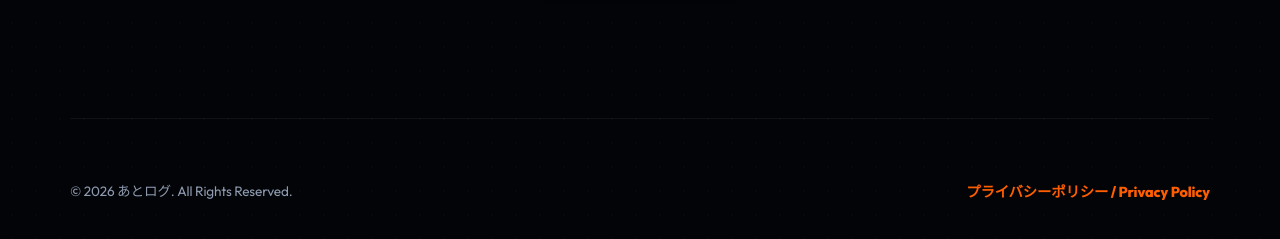
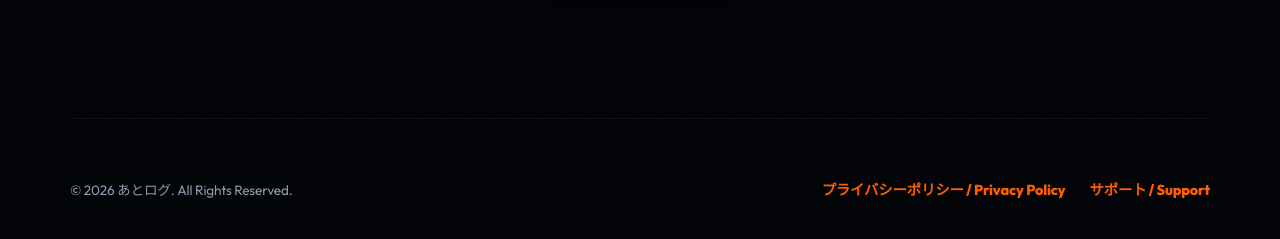
Before and after one commit to soux369/atolog, a plain HTML site: page index.html in a window 1280 px wide. Shown: the part 4669-4908 px from the top of the page. Drawn offline with Linux system fonts and the light colour scheme.

Commit message:
Add Google Forms support link to the footer

```diff
--- a/index.html
+++ b/index.html
@@ -247,8 +247,9 @@
             <div class="footer-info">
                 <p>&copy; 2026 あとログ. All Rights Reserved.</p>
             </div>
-            <div class="footer-links">
+            <div class="footer-links" style="display: flex; gap: 24px; flex-wrap: wrap; justify-content: center;">
                 <a href="privacy.html" class="footer-privacy-link">プライバシーポリシー / Privacy Policy</a>
+                <a href="https://docs.google.com/forms/d/e/1FAIpQLSc5w3t4XtqG7V3mVwvk8U7mFK-iJGW5YQdQvmb0PuOJAYy1Kw/viewform" class="footer-privacy-link" target="_blank" rel="noopener noreferrer">サポート / Support</a>
             </div>
         </div>
     </footer>
```
